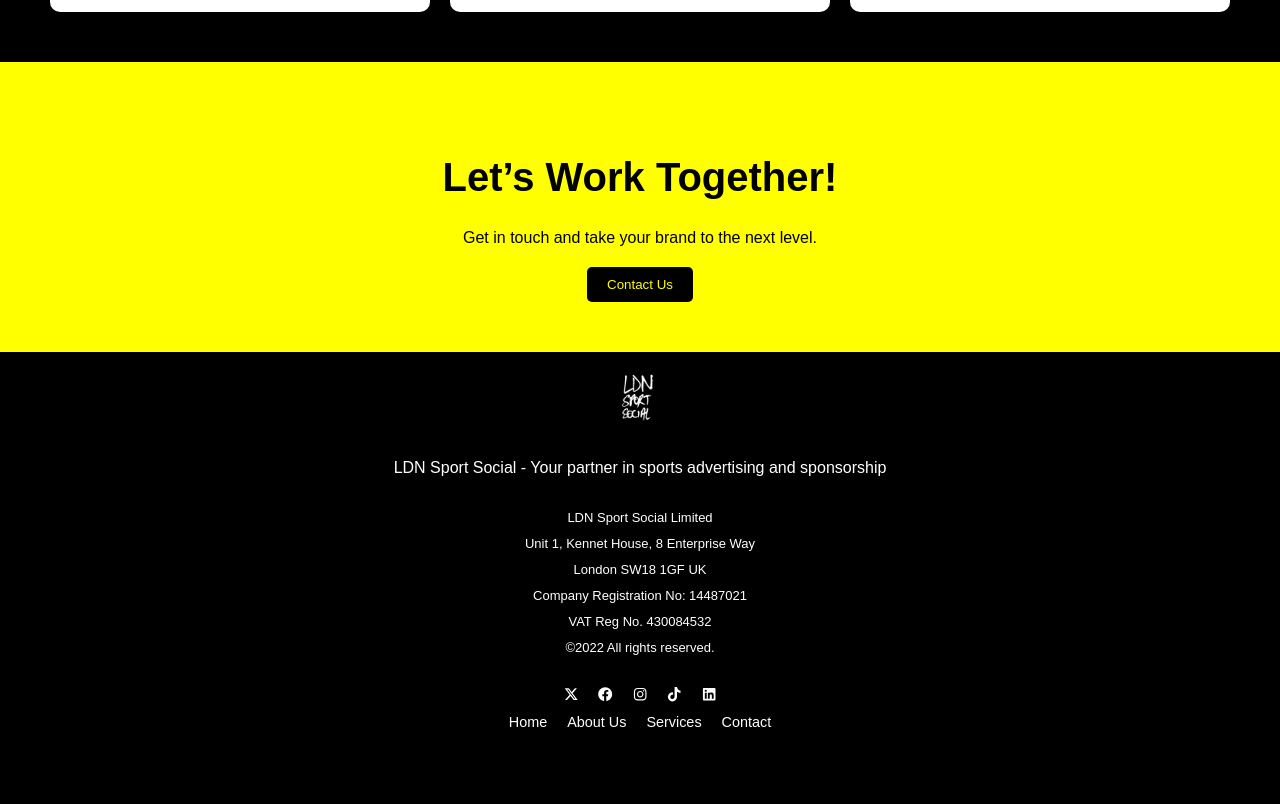
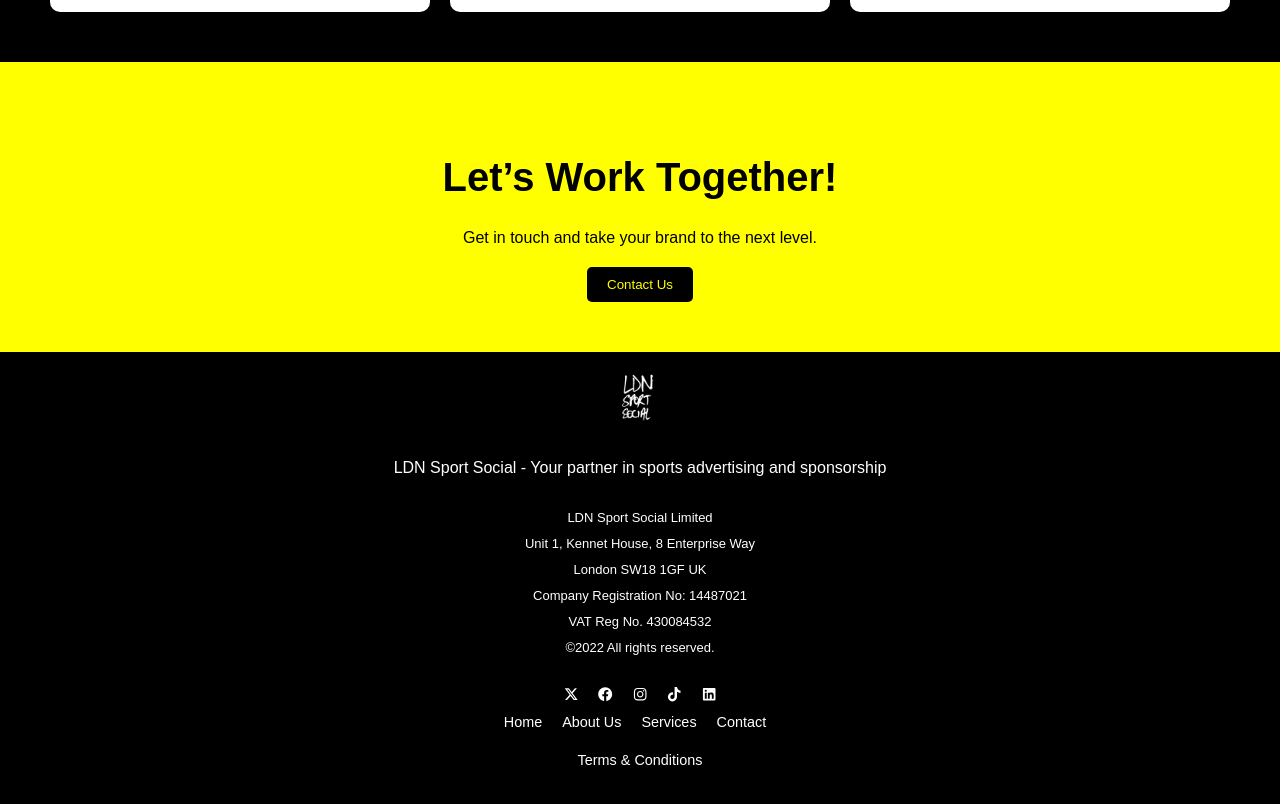
Before and after one commit to mander5/LDNupdate, a React (Vite) app: page / in a window 1280 px wide. Shown: the part 1413-2217 px from the top of the page. Before the commit the page ends 2168 px from the top, so only its background shows below. Built offline with nearby package versions, Linux system fonts and the light colour scheme.

Commit message:
terms and conditions

```diff
--- a/src/HomePage.jsx
+++ b/src/HomePage.jsx
@@ -173,6 +173,13 @@
             <a href='#about'>About Us</a>
             <a href='#services'>Services</a>
             <a href='#contact'>Contact</a>
+            <a
+              href='https://raw.githubusercontent.com/mander5/LDNsportSocial/master/src/assets/LDNSportSocialTermsAndConditions.pdf'
+              target='_blank'
+              rel='noopener noreferrer'
+            >
+              <p>Terms & Conditions</p>
+            </a>
           </nav>
         </div>
       </footer>
```
